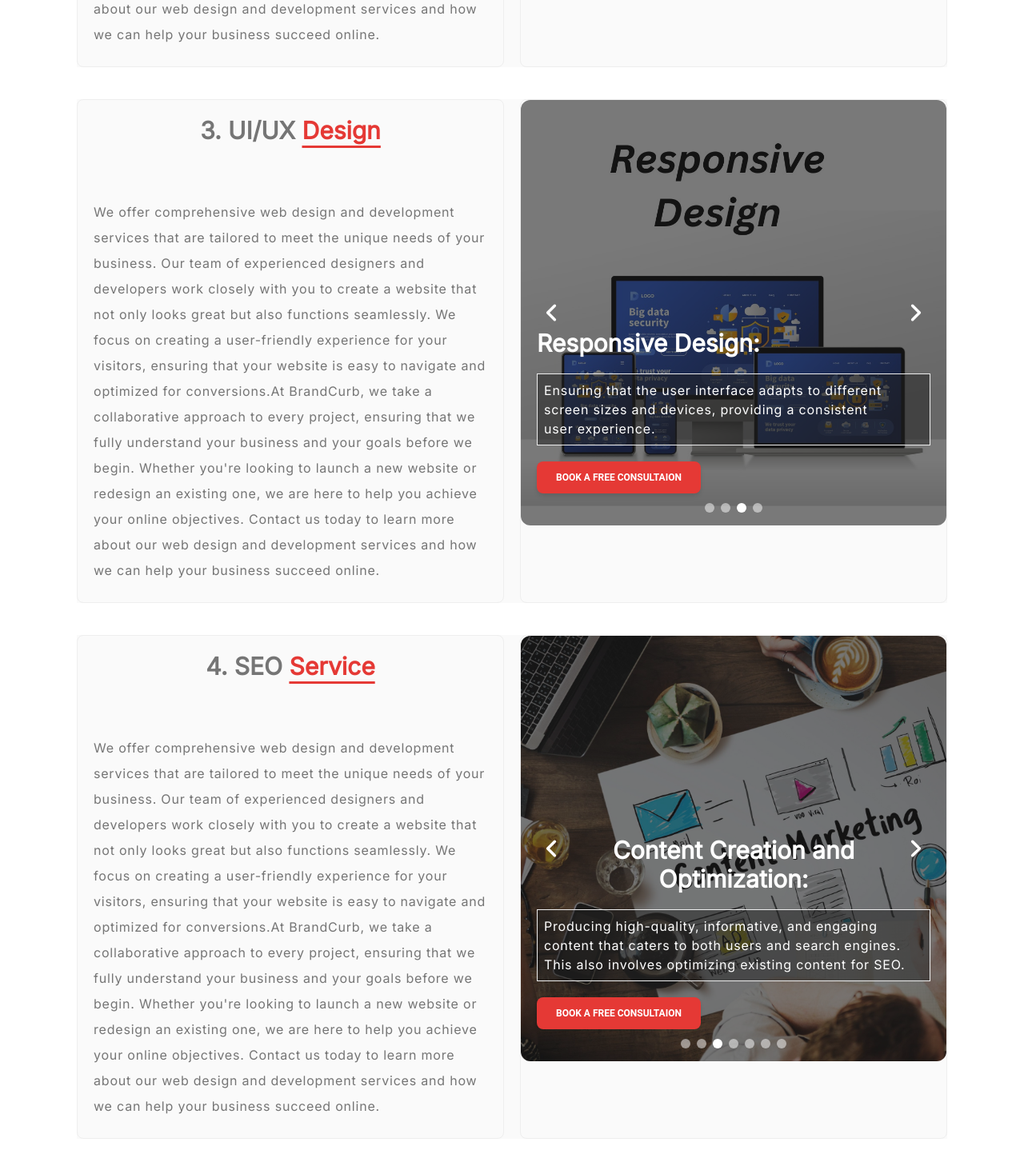
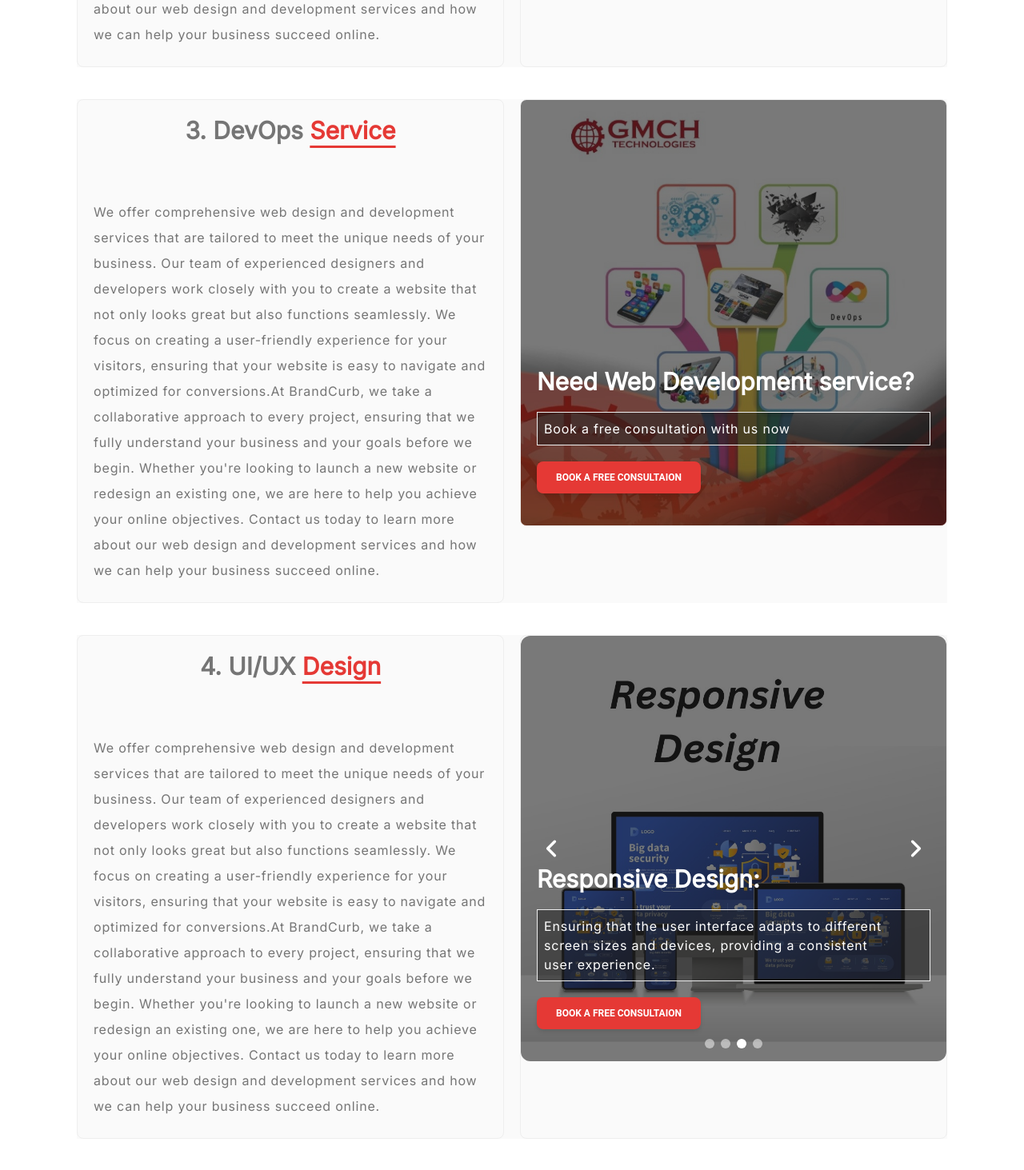
Before and after one commit to arapurbo18181/GMCH-Technology, a React (Vite) app: page /services in a window 1280 px wide. Shown: the part 1420-2883 px from the top of the page at 80% size. Built offline with nearby package versions, Linux system fonts and the light colour scheme.

Commit message:
devops service added in service page

```diff
--- a/src/pages/Services.jsx
+++ b/src/pages/Services.jsx
@@ -461,7 +461,66 @@ const Services = () => {
           <div className="flex-1 border flex flex-col space-y-10 rounded-lg">
             <AnimationXaxis>
               <h2 className="text-3xl font-bold h-10 mt-5">
-                <span className="">3. UI/UX</span>{" "}
+                <span className="">3. DevOps</span>{" "}
+                <span className="underline underline-offset-8 text-red-600">
+                  Service
+                </span>
+              </h2>
+            </AnimationXaxis>
+            <AnimationWrapper>
+              <div className="w-full flex flex-col justify-center items-start flex-grow px-5 py-4">
+                <p className="container py-2 leading-8 text-left tracking-wider bg-gray-50">
+                  We offer comprehensive web design and development services
+                  that are tailored to meet the unique needs of your business.
+                  Our team of experienced designers and developers work closely
+                  with you to create a website that not only looks great but
+                  also functions seamlessly. We focus on creating a
+                  user-friendly experience for your visitors, ensuring that your
+                  website is easy to navigate and optimized for conversions.At
+                  BrandCurb, we take a collaborative approach to every project,
+                  ensuring that we fully understand your business and your goals
+                  before we begin. Whether you're looking to launch a new
+                  website or redesign an existing one, we are here to help you
+                  achieve your online objectives. Contact us today to learn more
+                  about our web design and development services and how we can
+                  help your business succeed online.
+                </p>
+              </div>
+            </AnimationWrapper>
+          </div>
+          <div className="flex-1 border rounded-lg overflow-hidden h-full">
+            <AnimationWrapper>
+              <div className="relative">
+                <div className="h-full">
+                  <img
+                    src={WelcomeImage}
+                    alt="WelcomeImage"
+                    className="h-full w-full object-contain"
+                  />
+                </div>
+                <div className="absolute w-full h-full top-0 bg-gray-900 bg-opacity-60 flex flex-col justify-end items-start px-5 py-10 space-y-5 transition-all duration-300 group">
+                  <h5 className="text-white text-3xl font-bold">
+                    {" "}
+                    Need Web Development service?{" "}
+                  </h5>
+                  <p className="text-white w-full text-left tracking-wider border p-2 font-medium bg-gray-900 bg-opacity-50">
+                    Book a free consultation with us now
+                  </p>
+                  <Button className="bg-red-600 group-hover:scale-105">
+                    Book a free consultaion
+                  </Button>
+                </div>
+              </div>
+            </AnimationWrapper>
+          </div>
+        </div>
+      </section>
+      <section className="flex justify-center items-center w-full">
+        <div className="text-gray-600 body-font text-center relative bg-gray-50 flex flex-wrap justify-center items-stretch space-x-5 w-full container ">
+          <div className="flex-1 border flex flex-col space-y-10 rounded-lg">
+            <AnimationXaxis>
+              <h2 className="text-3xl font-bold h-10 mt-5">
+                <span className="">4. UI/UX</span>{" "}
                 <span className="underline underline-offset-8 text-red-600">
                   Design
                 </span>
@@ -591,7 +650,7 @@ const Services = () => {
           <div className="flex-1 border flex flex-col space-y-10 rounded-lg">
             <AnimationXaxis>
               <h2 className="text-3xl font-bold h-10 mt-5">
-                <span className="">4. SEO</span>{" "}
+                <span className="">5. SEO</span>{" "}
                 <span className="underline underline-offset-8 text-red-600">
                   Service
                 </span>
@@ -787,7 +846,7 @@ const Services = () => {
           <div className="flex-1 border flex flex-col space-y-10 rounded-lg">
             <AnimationXaxis>
               <h2 className="text-3xl font-bold h-10 mt-5">
-                <span className="">5. Graphics</span>{" "}
+                <span className="">6. Graphics</span>{" "}
                 <span className="underline underline-offset-8 text-red-600">
                   Design
                 </span>
@@ -855,7 +914,10 @@ const Services = () => {
                       Layout Design:
                     </h5>
                     <p className="text-white w-full text-left tracking-wider border p-2 font-medium bg-gray-900 bg-opacity-50">
-                    Arranging text, images, and other elements on a page or screen to create a visually appealing and coherent composition. Layout design is fundamental in print media, web design, and multimedia.
+                      Arranging text, images, and other elements on a page or
+                      screen to create a visually appealing and coherent
+                      composition. Layout design is fundamental in print media,
+                      web design, and multimedia.
                     </p>
                     <Button className="bg-red-600 group-hover:scale-105">
                       Book a free consultaion
@@ -875,7 +937,9 @@ const Services = () => {
                       Logo Design:
                     </h5>
                     <p className="text-white w-full text-left tracking-wider border p-2 font-medium bg-gray-900 bg-opacity-50">
-                    Creating unique, memorable logos that represent a company, brand, or product. Logos often serve as a visual identity and need to be instantly recognizable.
+                      Creating unique, memorable logos that represent a company,
+                      brand, or product. Logos often serve as a visual identity
+                      and need to be instantly recognizable.
                     </p>
                     <Button className="bg-red-600 group-hover:scale-105">
                       Book a free consultaion
@@ -895,7 +959,9 @@ const Services = () => {
                       Color Theory:
                     </h5>
                     <p className="text-white w-full text-left tracking-wider border p-2 font-medium bg-gray-900 bg-opacity-50">
-                    Understanding color psychology, color harmonies, and how to use color effectively to convey emotions, establish brand identity, and create visual impact.
+                      Understanding color psychology, color harmonies, and how
+                      to use color effectively to convey emotions, establish
+                      brand identity, and create visual impact.
                     </p>
                     <Button className="bg-red-600 group-hover:scale-105">
                       Book a free consultaion
@@ -915,7 +981,10 @@ const Services = () => {
                       Typography:
                     </h5>
                     <p className="text-white w-full text-left tracking-wider border p-2 font-medium bg-gray-900 bg-opacity-50">
-                    The choice and arrangement of fonts and text elements to convey a specific message or style. Typography plays a crucial role in logo design, advertising, and print materials.
+                      The choice and arrangement of fonts and text elements to
+                      convey a specific message or style. Typography plays a
+                      crucial role in logo design, advertising, and
+                      print materials.
                     </p>
                     <Button className="bg-red-600 group-hover:scale-105">
                       Book a free consultaion
@@ -935,7 +1004,9 @@ const Services = () => {
                       Illustration:
                     </h5>
                     <p className="text-white w-full text-left tracking-wider border p-2 font-medium bg-gray-900 bg-opacity-50">
-                    Creating custom illustrations, whether hand-drawn or digital, to enhance designs, convey concepts, or tell a visual story.
+                      Creating custom illustrations, whether hand-drawn or
+                      digital, to enhance designs, convey concepts, or
+                      tell a visual story.
                     </p>
                     <Button className="bg-red-600 group-hover:scale-105">
                       Book a free consultaion
@@ -955,7 +1026,9 @@ const Services = () => {
                       Icon Design:
                     </h5>
                     <p className="text-white w-full text-left tracking-wider border p-2 font-medium bg-gray-900 bg-opacity-50">
-                    Designing icons and symbols that represent specific functions or concepts, commonly used in user interfaces, websites, and mobile apps.
+                      Designing icons and symbols that represent specific
+                      functions or concepts, commonly used in user interfaces,
+                      websites, and mobile apps.
                     </p>
                     <Button className="bg-red-600 group-hover:scale-105">
                       Book a free consultaion
@@ -975,7 +1048,8 @@ const Services = () => {
                       Print Design:
                     </h5>
                     <p className="text-white w-full text-left tracking-wider border p-2 font-medium bg-gray-900 bg-opacity-50">
-                    Designing materials for print, such as business cards, brochures, posters, flyers, magazines, and packaging.
+                      Designing materials for print, such as business cards,
+                      brochures, posters, flyers, magazines, and packaging.
                     </p>
                     <Button className="bg-red-600 group-hover:scale-105">
                       Book a free consultaion
@@ -995,7 +1069,8 @@ const Services = () => {
                       Digital Art:
                     </h5>
                     <p className="text-white w-full text-left tracking-wider border p-2 font-medium bg-gray-900 bg-opacity-50">
-                    Creating digital artwork for various purposes, including digital paintings, illustrations, and concept art.
+                      Creating digital artwork for various purposes, including
+                      digital paintings, illustrations, and concept art.
                     </p>
                     <Button className="bg-red-600 group-hover:scale-105">
                       Book a free consultaion
@@ -1015,7 +1090,9 @@ const Services = () => {
                       Motion Graphics:
                     </h5>
                     <p className="text-white w-full text-left tracking-wider border p-2 font-medium bg-gray-900 bg-opacity-50">
-                    Combining graphics and animation to create visual narratives or dynamic visuals used in videos, presentations, and advertising.
+                      Combining graphics and animation to create visual
+                      narratives or dynamic visuals used in videos,
+                      presentations, and advertising.
                     </p>
                     <Button className="bg-red-600 group-hover:scale-105">
                       Book a free consultaion
@@ -1035,7 +1112,9 @@ const Services = () => {
                       Packaging Design:
                     </h5>
                     <p className="text-white w-full text-left tracking-wider border p-2 font-medium bg-gray-900 bg-opacity-50">
-                    Designing product packaging that not only protects the product but also attracts consumers with appealing visuals.
+                      Designing product packaging that not only protects the
+                      product but also attracts consumers with
+                      appealing visuals.
                     </p>
                     <Button className="bg-red-600 group-hover:scale-105">
                       Book a free consultaion
@@ -1055,7 +1134,9 @@ const Services = () => {
                       Brand Identity:
                     </h5>
                     <p className="text-white w-full text-left tracking-wider border p-2 font-medium bg-gray-900 bg-opacity-50">
-                    Developing consistent visual elements like logos, colors, and typography to establish and maintain a brand's identity and recognition.
+                      Developing consistent visual elements like logos, colors,
+                      and typography to establish and maintain a brand's
+                      identity and recognition.
                     </p>
                     <Button className="bg-red-600 group-hover:scale-105">
                       Book a free consultaion
@@ -1075,7 +1156,8 @@ const Services = () => {
                       Environmental Design:
                     </h5>
                     <p className="text-white w-full text-left tracking-wider border p-2 font-medium bg-gray-900 bg-opacity-50">
-                    Creating visuals for physical spaces, such as signage, wayfinding, and interior design elements.
+                      Creating visuals for physical spaces, such as signage,
+                      wayfinding, and interior design elements.
                     </p>
                     <Button className="bg-red-600 group-hover:scale-105">
                       Book a free consultaion
@@ -1095,7 +1177,9 @@ const Services = () => {
                       Social Media Graphics:
                     </h5>
                     <p className="text-white w-full text-left tracking-wider border p-2 font-medium bg-gray-900 bg-opacity-50">
-                    Designing visuals for social media posts, including images, banners, and profile graphics to engage and inform followers.
+                      Designing visuals for social media posts, including
+                      images, banners, and profile graphics to engage and
+                      inform followers.
                     </p>
                     <Button className="bg-red-600 group-hover:scale-105">
                       Book a free consultaion
@@ -1112,7 +1196,7 @@ const Services = () => {
           <div className="flex-1 border flex flex-col space-y-10 rounded-lg">
             <AnimationXaxis>
               <h2 className="text-3xl font-bold h-10 mt-5">
-                <span className="">5. Digital</span>{" "}
+                <span className="">7. Digital</span>{" "}
                 <span className="underline underline-offset-8 text-red-600">
                   Marketing
                 </span>
@@ -1224,7 +1308,9 @@ const Services = () => {
                       Influencer Marketing:
                     </h5>
                     <p className="text-white w-full text-left tracking-wider border p-2 font-medium bg-gray-900 bg-opacity-50">
-                    Collaborating with influential individuals in your industry or niche to promote your products or services to their followers.
+                      Collaborating with influential individuals in your
+                      industry or niche to promote your products or services to
+                      their followers.
                     </p>
                     <Button className="bg-red-600 group-hover:scale-105">
                       Book a free consultaion
@@ -1244,7 +1330,8 @@ const Services = () => {
                       Mobile Marketing:
                     </h5>
                     <p className="text-white w-full text-left tracking-wider border p-2 font-medium bg-gray-900 bg-opacity-50">
-                    Optimizing marketing strategies for mobile devices, including mobile-responsive websites and mobile apps.
+                      Optimizing marketing strategies for mobile devices,
+                      including mobile-responsive websites and mobile apps.
                     </p>
                     <Button className="bg-red-600 group-hover:scale-105">
                       Book a free consultaion
@@ -1264,7 +1351,8 @@ const Services = () => {
                       Web Analytics:
                     </h5>
                     <p className="text-white w-full text-left tracking-wider border p-2 font-medium bg-gray-900 bg-opacity-50">
-                    Using tools to measure and analyze the effectiveness of digital marketing efforts, such as Google Analytics
+                      Using tools to measure and analyze the effectiveness of
+                      digital marketing efforts, such as Google Analytics
                     </p>
                     <Button className="bg-red-600 group-hover:scale-105">
                       Book a free consultaion
@@ -1281,7 +1369,7 @@ const Services = () => {
           <div className="flex-1 border flex flex-col space-y-10 rounded-lg">
             <AnimationXaxis>
               <h2 className="text-3xl font-bold h-10 mt-5">
-                <span className="">6. Digital</span>{" "}
+                <span className="">8. Digital</span>{" "}
                 <span className="underline underline-offset-8 text-red-600">
                   Print
                 </span>
@@ -1310,7 +1398,6 @@ const Services = () => {
           </div>
           <div className="flex-1 border rounded-lg overflow-hidden transition-all duration-500 relative">
             <AnimationWrapper>
-
               <Carousel
                 loop={true}
                 autoplay={true}
@@ -1330,7 +1417,8 @@ const Services = () => {
                       Document Printing:
                     </h5>
                     <p className="text-white w-full text-left tracking-wider border p-2 font-medium bg-gray-900 bg-opacity-50">
-                    This includes printing of documents, reports, manuals, and any text-based materials.
+                      This includes printing of documents, reports, manuals, and
+                      any text-based materials.
                     </p>
                     <Button className="bg-red-600 group-hover:scale-105">
                       Book a free consultaion
@@ -1350,7 +1438,8 @@ const Services = () => {
                       Business Cards:
                     </h5>
                     <p className="text-white w-full text-left tracking-wider border p-2 font-medium bg-gray-900 bg-opacity-50">
-                    Design and printing of personalized business cards for individuals and companies.
+                      Design and printing of personalized business cards for
+                      individuals and companies.
                     </p>
                     <Button className="bg-red-600 group-hover:scale-105">
                       Book a free consultaion
@@ -1370,7 +1459,8 @@ const Services = () => {
                       Brochures and Flyers:
                     </h5>
                     <p className="text-white w-full text-left tracking-wider border p-2 font-medium bg-gray-900 bg-opacity-50">
-                    Creating and printing marketing materials, promotional brochures, and informational flyers.
+                      Creating and printing marketing materials, promotional
+                      brochures, and informational flyers.
                     </p>
                     <Button className="bg-red-600 group-hover:scale-105">
                       Book a free consultaion
@@ -1390,7 +1480,8 @@ const Services = () => {
                       Posters and Banners:
                     </h5>
                     <p className="text-white w-full text-left tracking-wider border p-2 font-medium bg-gray-900 bg-opacity-50">
-                    Printing large-format posters and banners for events, advertising, or decorations.
+                      Printing large-format posters and banners for events,
+                      advertising, or decorations.
                     </p>
                     <Button className="bg-red-600 group-hover:scale-105">
                       Book a free consultaion
@@ -1410,7 +1501,8 @@ const Services = () => {
                       Invitations:
                     </h5>
                     <p className="text-white w-full text-left tracking-wider border p-2 font-medium bg-gray-900 bg-opacity-50">
-                    Design and printing of custom invitations for events such as weddings, parties, and corporate functions.
+                      Design and printing of custom invitations for events such
+                      as weddings, parties, and corporate functions.
                     </p>
                     <Button className="bg-red-600 group-hover:scale-105">
                       Book a free consultaion
@@ -1430,7 +1522,8 @@ const Services = () => {
                       Labels and Stickers:
                     </h5>
                     <p className="text-white w-full text-left tracking-wider border p-2 font-medium bg-gray-900 bg-opacity-50">
-                    Printing labels and stickers for branding, packaging, or labeling purposes.
+                      Printing labels and stickers for branding, packaging, or
+                      labeling purposes.
                     </p>
                     <Button className="bg-red-600 group-hover:scale-105">
                       Book a free consultaion
```
Lines whose indentation alone changed are shown as unchanged.
